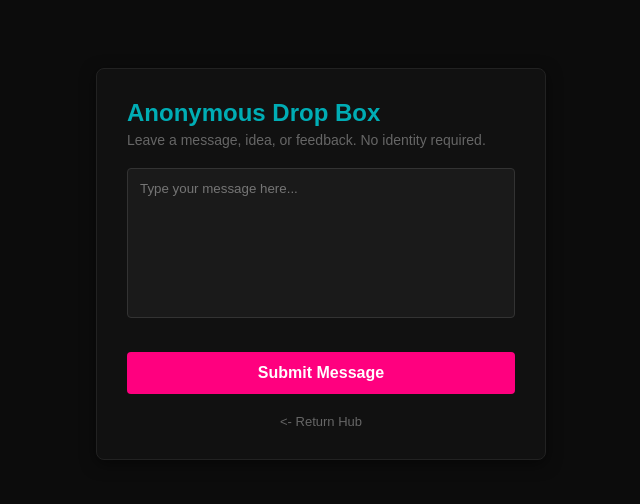
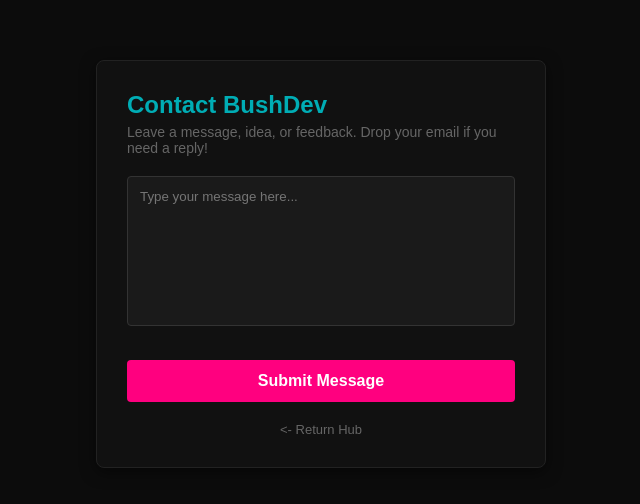
Before and after one commit to BushDevelops/BushDevelops.github.io, a plain HTML site: page contact.html in a window 1280 px wide. Shown: the part 136-640 px from the top of the page, without its empty margins (319-959 px from the left). Drawn offline with Linux system fonts and the light colour scheme.

Commit message:
Update title and subtitle in contact.html

```diff
--- a/contact.html
+++ b/contact.html
@@ -102,8 +102,8 @@
 <body>
 
     <div class="container">
-        <h1>Anonymous Drop Box</h1>
-        <div class="subtitle">Leave a message, idea, or feedback. No identity required.</div>
+        <h1>Contact BushDev</h1>
+        <div class="subtitle">Leave a message, idea, or feedback. Drop your email if you need a reply!</div>
 
         <div data-fs-success></div>
         <div data-fs-error></div>
```
